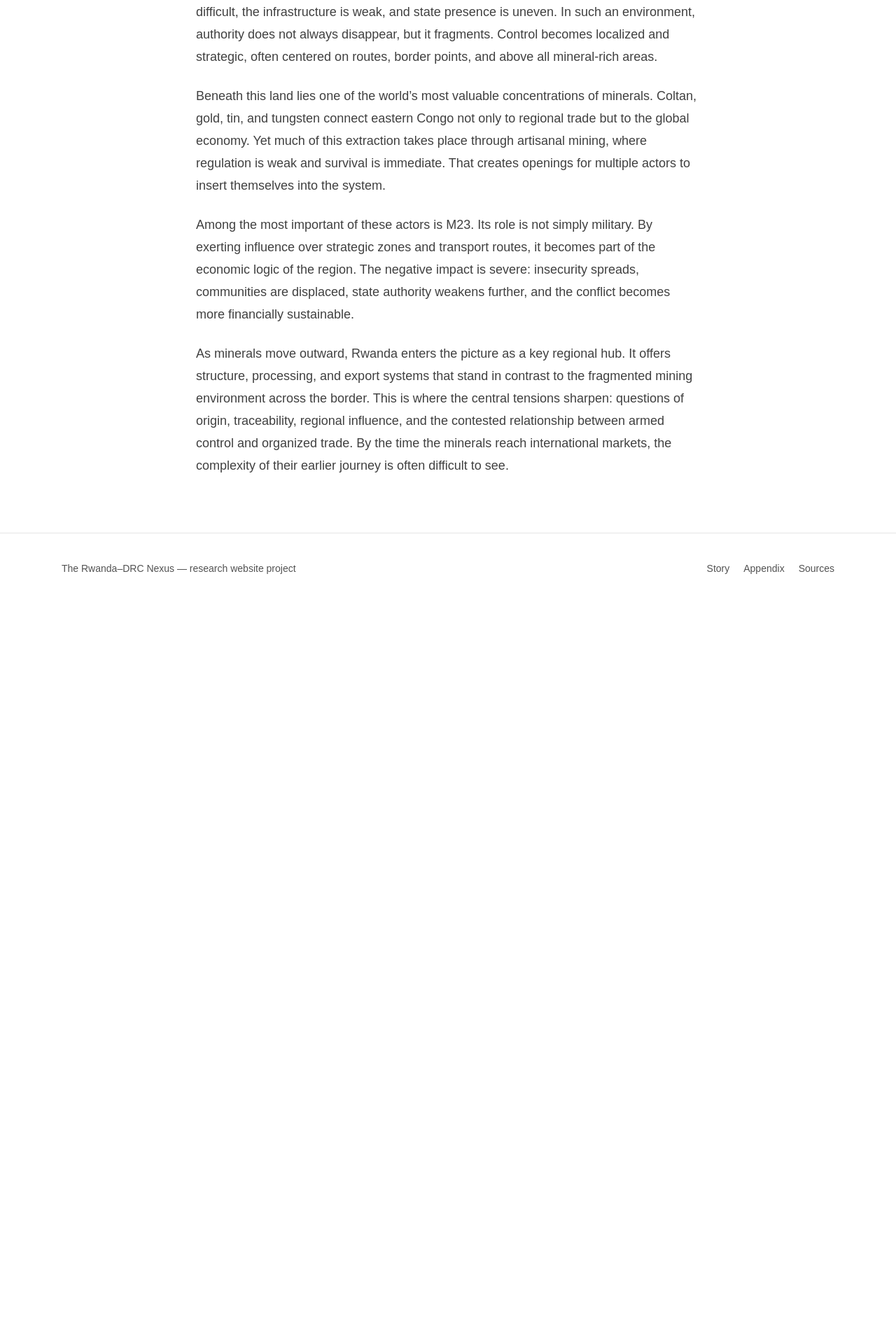
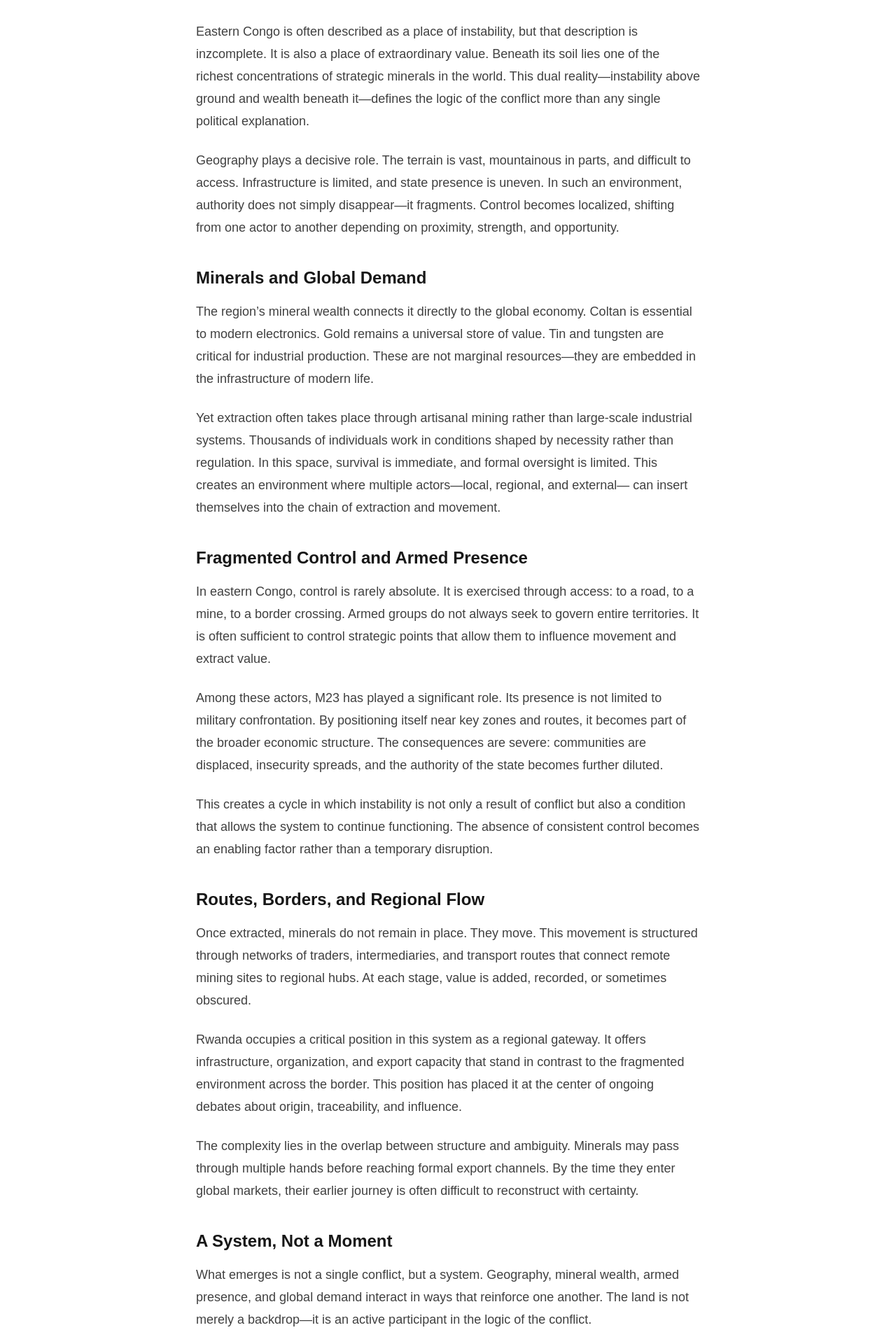
Before and after one commit to kalex01/rwanda-drc-site, a Next.js app: page /story/chapter-3 in a window 1280 px wide. Shown: the part 300-2220 px from the top of the page at 70% size. Before the commit the page ends 1162 px from the top, so only its background shows below. Built offline with nearby package versions, Linux system fonts and the light colour scheme.

Commit message:
Final update chapter 3

```diff
--- a/app/story/chapter-1/page.tsx
+++ b/app/story/chapter-1/page.tsx
@@ -38,7 +38,7 @@ export default function ChapterOnePage() {
           <p className="mt-6 text-lg leading-8 text-neutral-700">
             This project approaches the issue as both a narrative and an
             analytical system. It aims to explain not only what happened, but how
-            the conflict continues to sustain itself through intertwined political,
+            the conflict continues to sustain itself through intertwined ethno-tribal,political,
             military, and economic structures.
           </p>
         </article>
--- a/app/story/chapter-3/page.tsx
+++ b/app/story/chapter-3/page.tsx
@@ -1,3 +1,5 @@
+import Link from "next/link";
+
 export default function ChapterThreePage() {
   return (
     <main className="min-h-screen bg-white text-neutral-900">
@@ -7,46 +9,139 @@ export default function ChapterThreePage() {
         </p>
 
         <h1 className="mt-4 text-4xl font-semibold leading-tight md:text-5xl">
-            The Land Beneath the Conflict
+          The Land Beneath the Conflict-Updated March 31
         </h1>
 
+        {/* INTRO */}
         <p className="mt-8 text-lg leading-8 text-neutral-700">
-            Eastern Congo is a place where geography and power are closely linked.
-            The terrain is difficult, the infrastructure is weak, and state
-            presence is uneven. In such an environment, authority does not always
-            disappear, but it fragments. Control becomes localized and strategic,
-            often centered on routes, border points, and above all mineral-rich
-            areas.
+          Eastern Congo is often described as a place of instability, but that
+          description is inzcomplete. It is also a place of extraordinary value.
+          Beneath its soil lies one of the richest concentrations of strategic
+          minerals in the world. This dual reality—instability above ground and
+          wealth beneath it—defines the logic of the conflict more than any
+          single political explanation.
         </p>
 
         <p className="mt-6 text-lg leading-8 text-neutral-700">
-            Beneath this land lies one of the world’s most valuable concentrations
-            of minerals. Coltan, gold, tin, and tungsten connect eastern Congo not
-            only to regional trade but to the global economy. Yet much of this
-            extraction takes place through artisanal mining, where regulation is
-            weak and survival is immediate. That creates openings for multiple
-            actors to insert themselves into the system.
+          Geography plays a decisive role. The terrain is vast, mountainous in
+          parts, and difficult to access. Infrastructure is limited, and state
+          presence is uneven. In such an environment, authority does not simply
+          disappear—it fragments. Control becomes localized, shifting from one
+          actor to another depending on proximity, strength, and opportunity.
+        </p>
+
+        {/* SECTION 1 */}
+        <h2 className="mt-10 text-2xl font-semibold">
+          Minerals and Global Demand
+        </h2>
+
+        <p className="mt-4 text-lg leading-8 text-neutral-700">
+          The region’s mineral wealth connects it directly to the global
+          economy. Coltan is essential to modern electronics. Gold remains a
+          universal store of value. Tin and tungsten are critical for industrial
+          production. These are not marginal resources—they are embedded in the
+          infrastructure of modern life.
         </p>
 
         <p className="mt-6 text-lg leading-8 text-neutral-700">
-            Among the most important of these actors is M23. Its role is not
-            simply military. By exerting influence over strategic zones and
-            transport routes, it becomes part of the economic logic of the region.
-            The negative impact is severe: insecurity spreads, communities are
-            displaced, state authority weakens further, and the conflict becomes
-            more financially sustainable.
+          Yet extraction often takes place through artisanal mining rather than
+          large-scale industrial systems. Thousands of individuals work in
+          conditions shaped by necessity rather than regulation. In this space,
+          survival is immediate, and formal oversight is limited. This creates
+          an environment where multiple actors—local, regional, and external—
+          can insert themselves into the chain of extraction and movement.
+        </p>
+
+        {/* SECTION 2 */}
+        <h2 className="mt-10 text-2xl font-semibold">
+          Fragmented Control and Armed Presence
+        </h2>
+
+        <p className="mt-4 text-lg leading-8 text-neutral-700">
+          In eastern Congo, control is rarely absolute. It is exercised through
+          access: to a road, to a mine, to a border crossing. Armed groups do
+          not always seek to govern entire territories. It is often sufficient
+          to control strategic points that allow them to influence movement and
+          extract value.
         </p>
 
         <p className="mt-6 text-lg leading-8 text-neutral-700">
-            As minerals move outward, Rwanda enters the picture as a key regional
-            hub. It offers structure, processing, and export systems that stand in
-            contrast to the fragmented mining environment across the border. This
-            is where the central tensions sharpen: questions of origin,
-            traceability, regional influence, and the contested relationship
-            between armed control and organized trade. By the time the minerals
-            reach international markets, the complexity of their earlier journey
-            is often difficult to see.
+          Among these actors, M23 has played a significant role. Its presence is
+          not limited to military confrontation. By positioning itself near key
+          zones and routes, it becomes part of the broader economic structure.
+          The consequences are severe: communities are displaced, insecurity
+          spreads, and the authority of the state becomes further diluted.
         </p>
+
+        <p className="mt-6 text-lg leading-8 text-neutral-700">
+          This creates a cycle in which instability is not only a result of
+          conflict but also a condition that allows the system to continue
+          functioning. The absence of consistent control becomes an enabling
+          factor rather than a temporary disruption.
+        </p>
+
+        {/* SECTION 3 */}
+        <h2 className="mt-10 text-2xl font-semibold">
+          Routes, Borders, and Regional Flow
+        </h2>
+
+        <p className="mt-4 text-lg leading-8 text-neutral-700">
+          Once extracted, minerals do not remain in place. They move. This
+          movement is structured through networks of traders, intermediaries,
+          and transport routes that connect remote mining sites to regional
+          hubs. At each stage, value is added, recorded, or sometimes obscured.
+        </p>
+
+        <p className="mt-6 text-lg leading-8 text-neutral-700">
+          Rwanda occupies a critical position in this system as a regional
+          gateway. It offers infrastructure, organization, and export capacity
+          that stand in contrast to the fragmented environment across the
+          border. This position has placed it at the center of ongoing debates
+          about origin, traceability, and influence.
+        </p>
+
+        <p className="mt-6 text-lg leading-8 text-neutral-700">
+          The complexity lies in the overlap between structure and ambiguity.
+          Minerals may pass through multiple hands before reaching formal export
+          channels. By the time they enter global markets, their earlier journey
+          is often difficult to reconstruct with certainty.
+        </p>
+
+        {/* CONCLUSION */}
+        <h2 className="mt-10 text-2xl font-semibold">
+          A System, Not a Moment
+        </h2>
+
+        <p className="mt-4 text-lg leading-8 text-neutral-700">
+          What emerges is not a single conflict, but a system. Geography,
+          mineral wealth, armed presence, and global demand interact in ways
+          that reinforce one another. The land is not merely a backdrop—it is an
+          active participant in the logic of the conflict.
+        </p>
+
+        <p className="mt-6 text-lg leading-8 text-neutral-700">
+          To understand eastern Congo is therefore to understand how local
+          conditions connect to regional dynamics and global structures. The
+          story is not only about who controls the land, but about what flows
+          through it, who benefits, and why the system continues to endure.
+        </p>
+
+        {/* NAVIGATION */}
+        <div className="mt-12 flex items-center justify-between border-t border-neutral-200 pt-8">
+          <Link
+            href="/story/chapter-2"
+            className="rounded-2xl border border-neutral-300 px-5 py-3 transition hover:bg-neutral-100"
+          >
+            Previous Chapter
+          </Link>
+
+          <Link
+            href="/story/chapter-4"
+            className="rounded-2xl bg-neutral-900 px-5 py-3 text-white transition hover:bg-neutral-700"
+          >
+            Next Chapter
+          </Link>
+        </div>
       </article>
     </main>
   );
```
Lines whose indentation alone changed are shown as unchanged.
